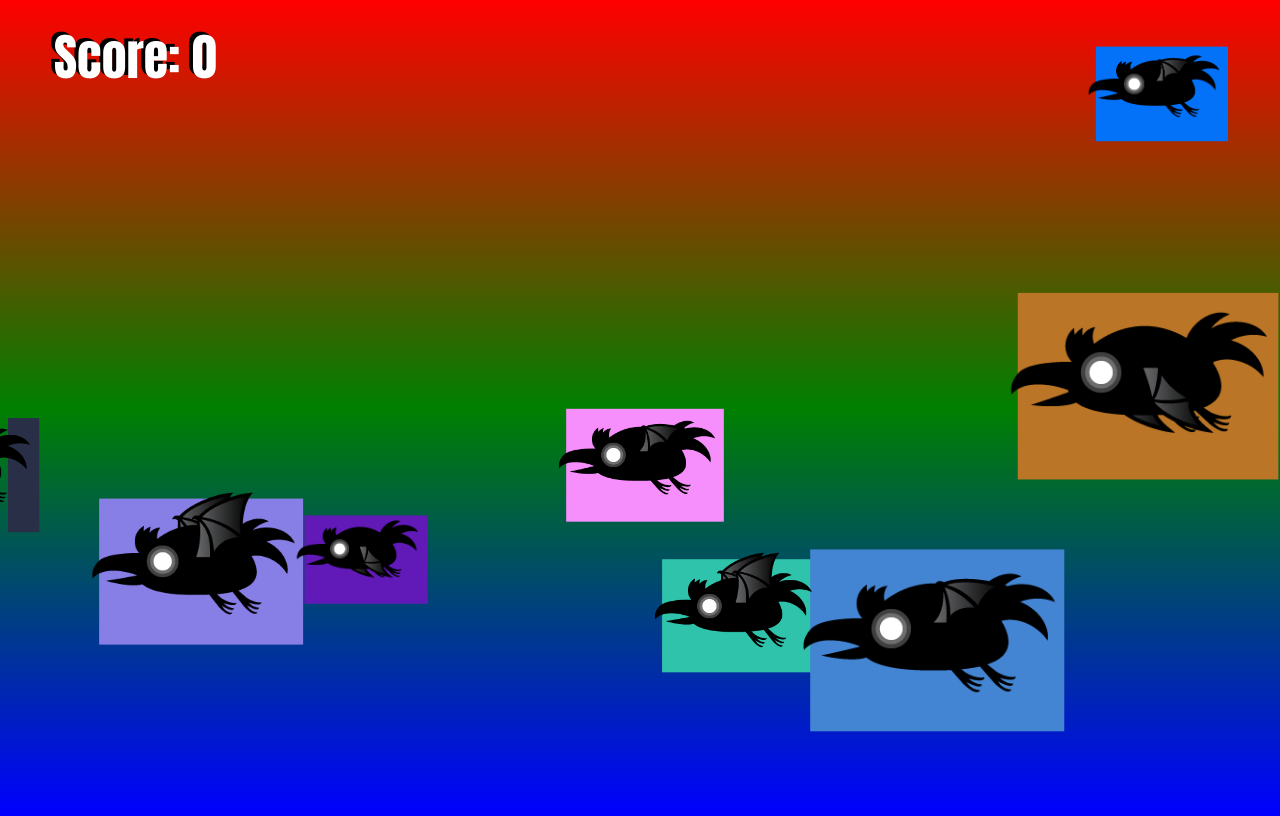
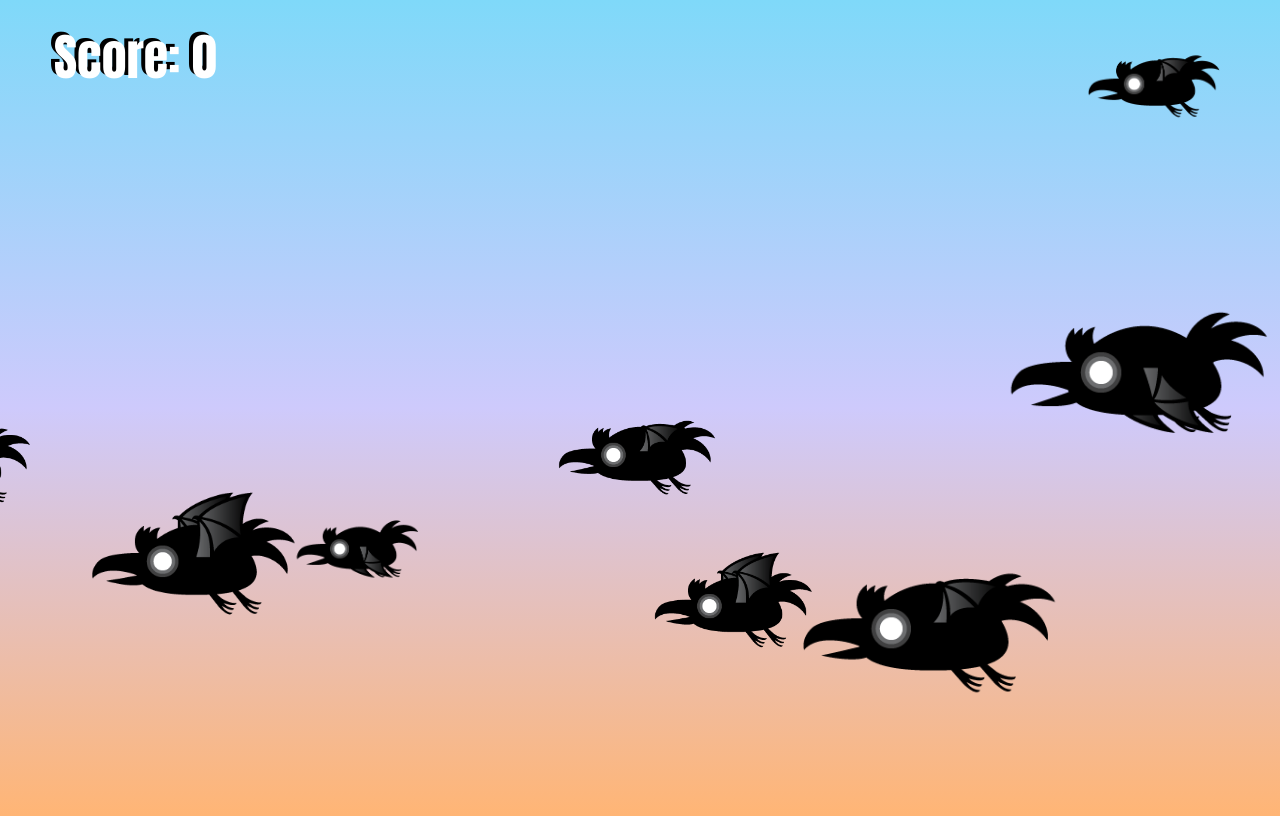
Before and after one commit to StanSurj98/Point_n_Shoot_2D_JS_Game, a plain HTML site: page public/index.html in a window 1280 px wide. Drawn offline with Linux system fonts and the light colour scheme.

Commit message:
styling and background color

```diff
--- a/public/styles.css
+++ b/public/styles.css
@@ -1,11 +1,11 @@
 body {
-  background: linear-gradient(to bottom, red, green, blue);
+  background: linear-gradient(to bottom, rgb(127, 217, 249), #cecafc, #ffb575);
   height: 100vh;
   width: 100vw;
   overflow: hidden;
 }
 
-#canvas1 {
+canvas {
   position: absolute;
   top: 0;
   left: 0;
@@ -14,5 +14,5 @@ body {
 }
 
 #collisionCanvas {
-  opacity: 1;
+  opacity: 0;
 }
```
